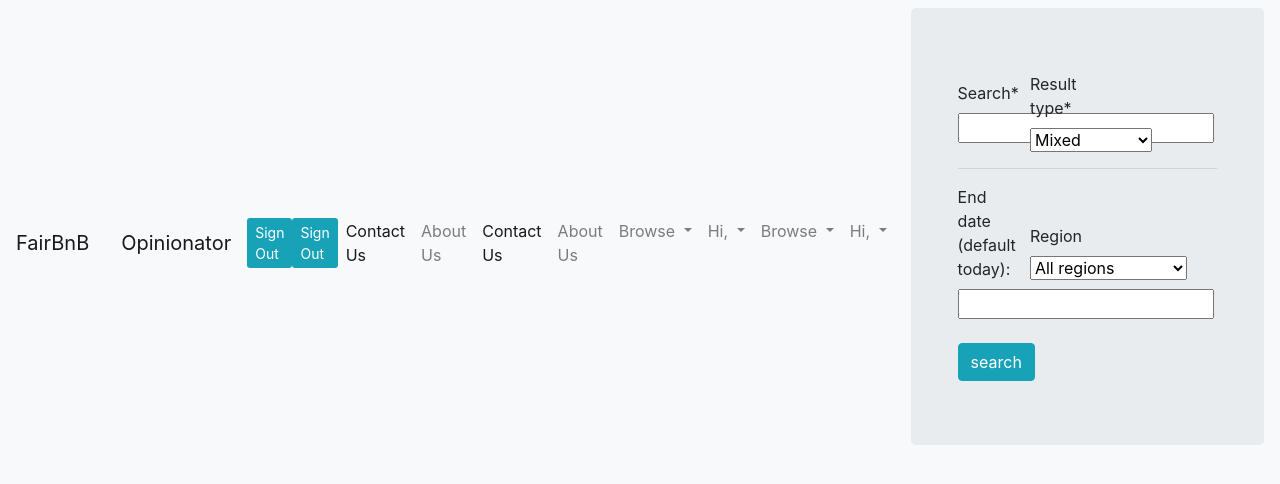
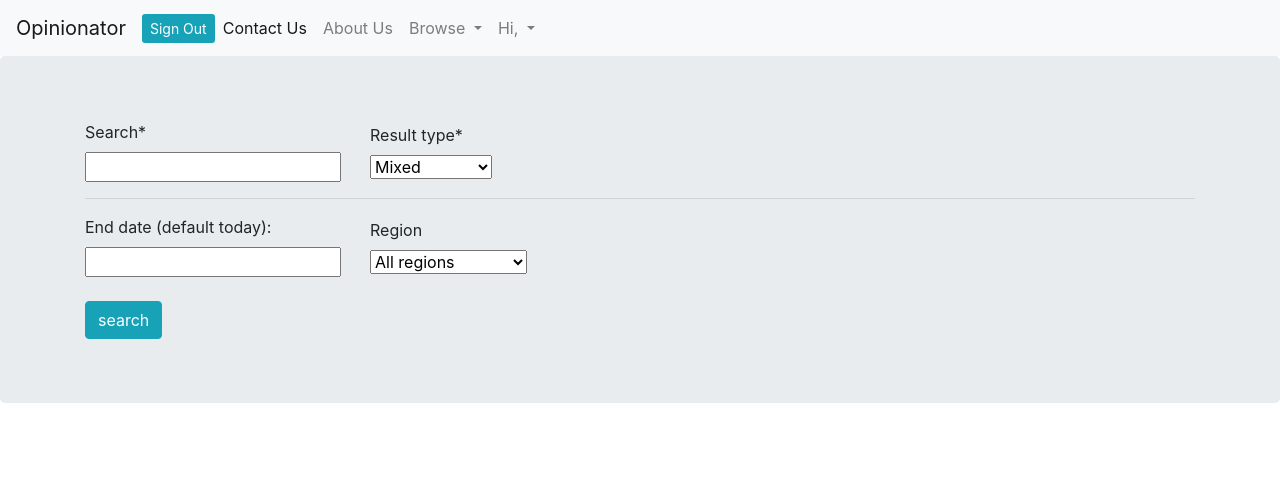
Before and after one commit to coschmitt/SentimentTracker, a Django app: page /tweets/search/ in a window 1280 px wide. Shown: the top 484 px of the page. Run offline with Django 3.2, Linux system fonts and the light colour scheme; some libraries are stand-ins or nearby versions.

Commit message:
Merged in develop

```diff
--- a/templates/tweets/home.html
+++ b/templates/tweets/home.html
@@ -31,12 +31,8 @@
 
     <title>Opinionator</title>
     <nav class="navbar navbar-expand-lg navbar-light bg-light">
-        <a class="navbar-brand" href="{% url 'home' %}">FairBnB</a>
-        <title>Opinonator</title>
-        <nav class="navbar navbar-expand-lg navbar-light bg-light">
             <a class="navbar-brand" href="{% url 'home' %}">Opinionator</a>
 
-        <a class="button btn-sm btn-info" href="{% url 'sign-out' %}">Sign Out</a>
             <a class="button btn-sm btn-info" href="{% url 'sign-in' %}" >Sign Out</a>
 
             <button class="navbar-toggler" type="button" data-toggle="collapse"
@@ -46,14 +42,6 @@
             </button>
 
 
-        <div class="collapse navbar-collapse" id="navbarSupportedContent">
-            <ul class="navbar-nav mr-auto">
-                <li class="nav-item active">
-                    <a class="nav-link" href="#">Contact Us <span class="sr-only">(current)</span></a>
-                </li>
-                <li class="nav-item">
-                    <a class="nav-link" href="#">About Us</a>
-                </li>
 
             <div class="collapse navbar-collapse" id="navbarSupportedContent">
                 <ul class="navbar-nav mr-auto">
@@ -64,25 +52,6 @@
                         <a class="nav-link"  href="{% url 'about-us' %}">About Us</a>
                     </li>
 
-                <li class="nav-item dropdown">
-                    <a class="nav-link dropdown-toggle" href="#" id="navbarDropdown" role="button"
-                       data-toggle="dropdown"
-                       aria-haspopup="true" aria-expanded="false">
-                        Browse
-                    </a>
-                    <div class="dropdown-menu" aria-labelledby="navbarDropdown">
-                        <a class="dropdown-item" href="#">States</a>
-                        <a class="dropdown-item" href="#">Cities</a>
-                        <div class="dropdown-divider"></div>
-                        <a class="dropdown-item" href="#">Neighborhoods</a>
-                    </div>
-                </li>
-                <li class="nav-item dropdown">
-                    <a class="nav-link dropdown-toggle" href="#" role="button" data-toggle="dropdown"
-                       aria-haspopup="true" aria-expanded="false">
-                        Hi, {{ user.username }}
-                    </a>
-                </li>
                     <li class="nav-item dropdown">
                         <a class="nav-link dropdown-toggle" href="#" id="navbarDropdown" role="button" data-toggle="dropdown"
                            aria-haspopup="true" aria-expanded="false">
```
Also changed, not shown: requirements.txt (+8 -0 lines). Lines whose indentation alone changed are shown as unchanged.
